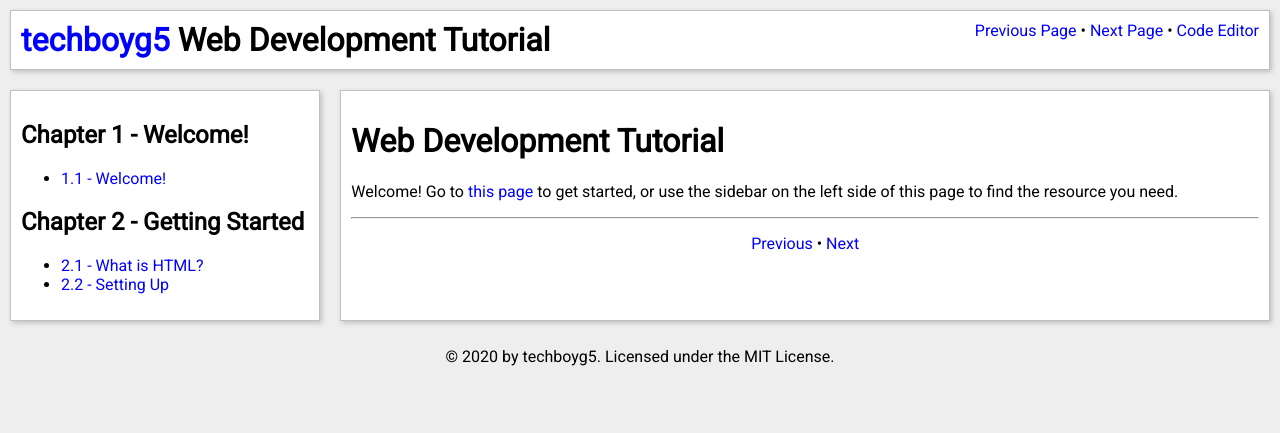
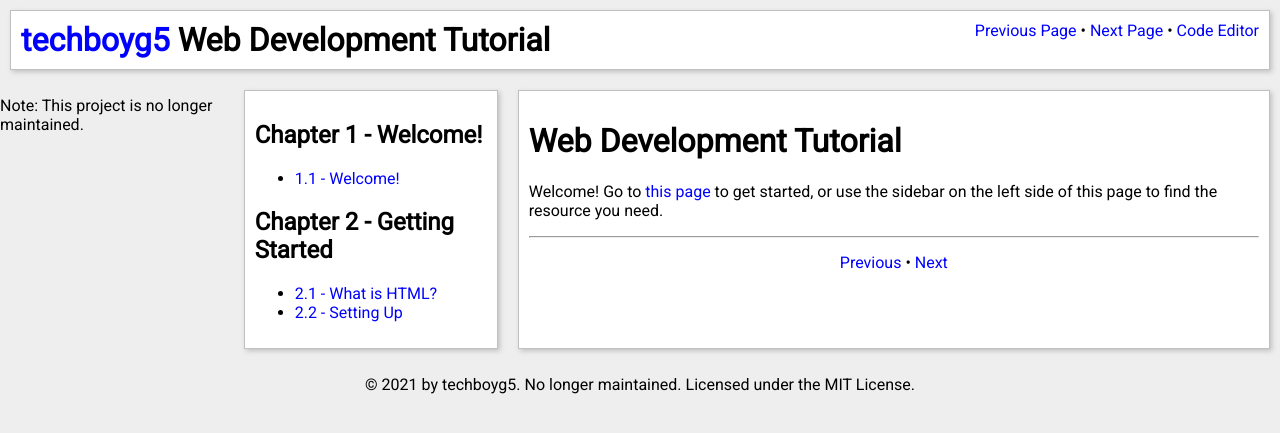
Before and after one commit to techboyg5/web-development-tutorial, a Jekyll site: the page built from index.html, in a window 1280 px wide. Shown: the top 433 px of the page. Built offline with Jekyll 4.4.1, drawn with Linux system fonts in a browser that asks for light colours.

Commit message:
Add no longer maintained

```diff
--- a/_layouts/default.html
+++ b/_layouts/default.html
@@ -22,6 +22,7 @@
 			</nav>
 		</header>
 		<div class="inner-container">
+			<p>Note: This project is no longer maintained.</p>
 			<aside class="left-sidebar">
 					<h2>Chapter 1 - Welcome!</h2>
 					<ul>
@@ -47,7 +48,7 @@
 			</main>
 		</div>
 		<footer class="footer">
-			<p>© 2020 by techboyg5. Licensed under the MIT License.</p>
+			<p>© 2021 by techboyg5. No longer maintained. Licensed under the MIT License.</p>
 		</footer>
 		<script src="https://cdn.jsdelivr.net/npm/jquery@3.5.1/dist/jquery.min.js"></script>
 		<script src="https://cdn.jsdelivr.net/gh/fancyapps/fancybox@3.5.7/dist/jquery.fancybox.min.js"></script>
```
